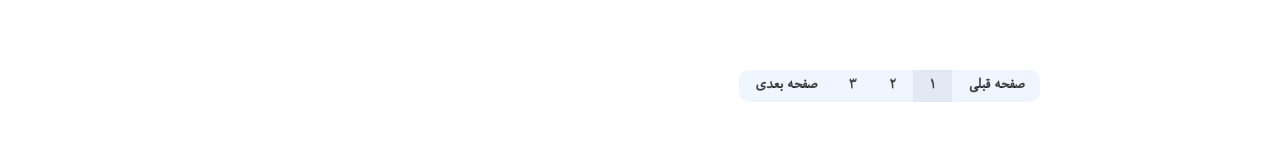
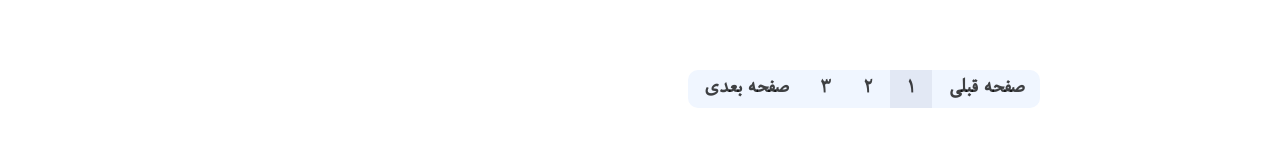
Before and after one commit to yasibena/react-store, a React (Create React App) app: page /products in a window 1280 px wide. Shown: the part 2049-2195 px from the top of the page. Built offline with nearby package versions, Linux system fonts and the light colour scheme.

Commit message:
Update pagination.css

```diff
--- a/src/components/pagination.css
+++ b/src/components/pagination.css
@@ -2,6 +2,7 @@
     display: inline-flex;
     margin: 3rem 9rem 3rem 0;
     border-radius: 10px;
+    font-size: calc(9px + 1vw);
   }
 
   .pagination-lists {
```
